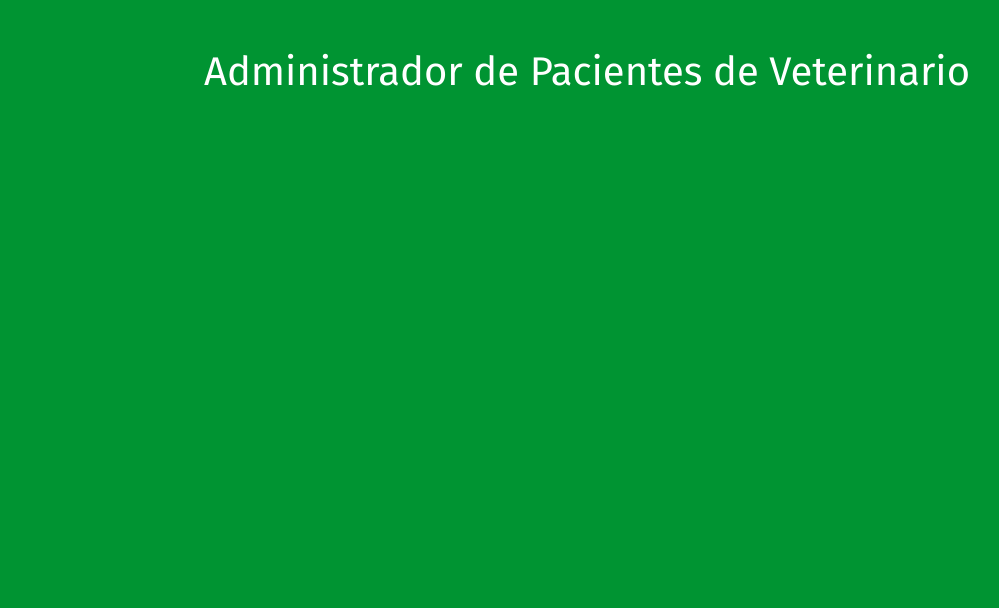
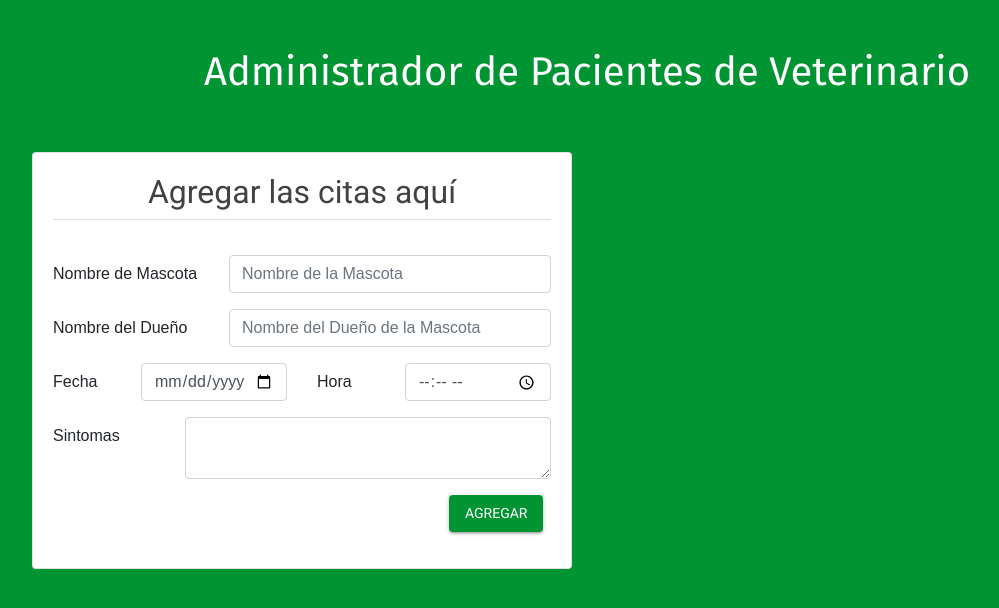
Before and after one commit to CesarRivasP/appointments-of-patients, a React (Create React App) app: page / in a window 1280 px wide. Shown: the top 608 px of the page, without its empty margins (53-1052 px from the left). Built offline with nearby package versions, Linux system fonts and the light colour scheme.

Commit message:
Implemented component

```diff
--- a/src/App.js
+++ b/src/App.js
@@ -1,11 +1,17 @@
 import React from 'react';
 import Header from './components/header';
+import AddAppointment from './components/add-appointment';
 
 
 function App() {
   return (
     <div className="container">
       <Header title="Administrador de Pacientes de Veterinario"/>
+      <div className="row">
+        <div className="col-md-6">
+          <AddAppointment />
+        </div>
+      </div>
     </div>
   );
 }
```
